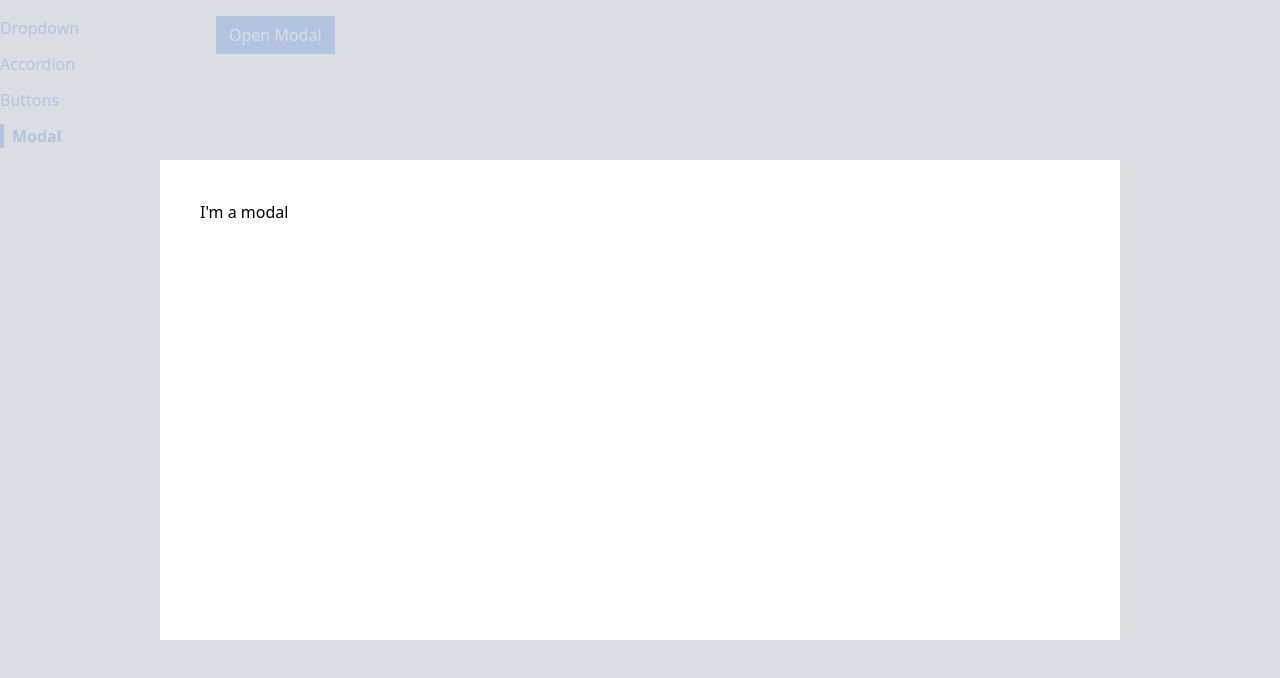
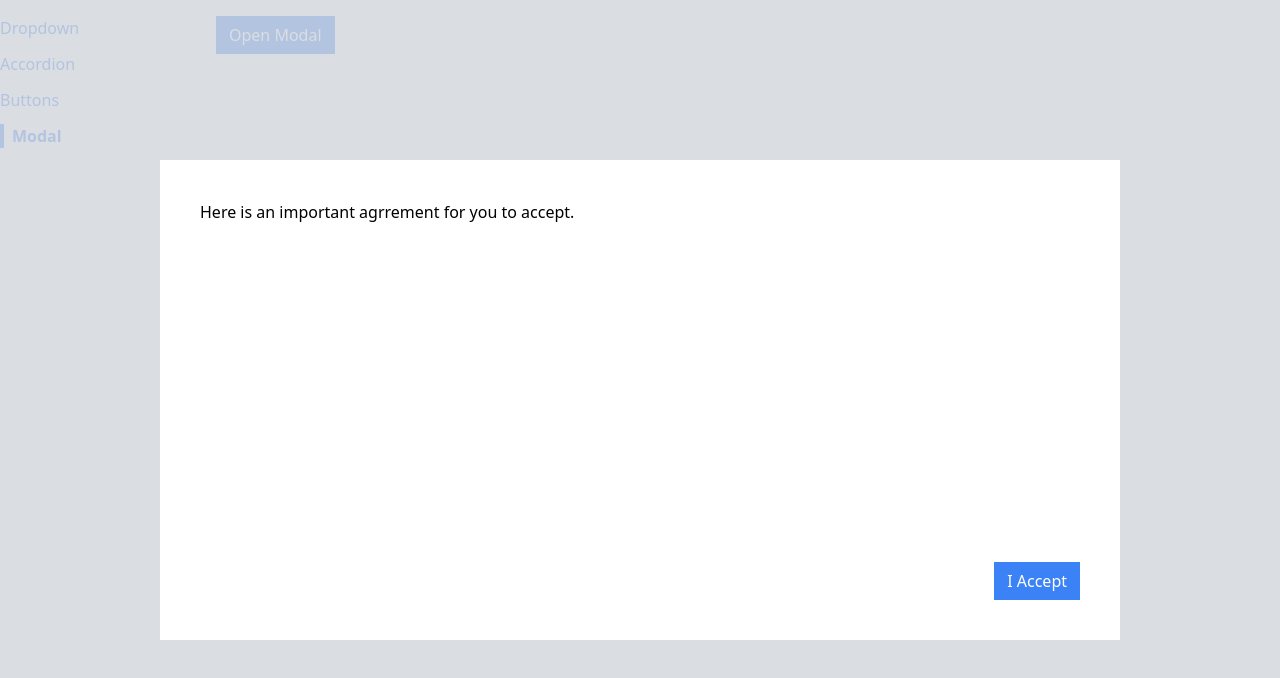
Before and after one commit to eduardotejeda/comps, a React (Create React App) app: page /modal in a window 1280 px wide. Both pictures are taken after a click on the button "Open Modal". Shown: the top 678 px of the page. Built offline with nearby package versions, Linux system fonts and the light colour scheme.

Commit message:
Finish modal example

```diff
--- a/src/components/Modal.js
+++ b/src/components/Modal.js
@@ -1,10 +1,27 @@
 import ReactDOM from "react-dom";
+import { useEffect } from "react";
 
-function Modal() {
+function Modal({onClose, children, actionBar}) {
+    useEffect(() => {
+        document.body.classList.add('overflow-hidden');
+
+        return () => {
+            document.body.classList.remove('overflow-hidden');
+        }
+    }, []);
+
+
     return ReactDOM.createPortal(
         <div>
-    <div className="absolute inset-0 bg-gray-300 opacity-80"></div>
-    <div className="absolute inset-40 p-10 bg-white">I'm a modal</div>
+    <div onClick={onClose} className="fixed inset-0 bg-gray-300 opacity-80"></div>
+    <div className="fixed inset-40 p-10 bg-white">
+        <div className="flex flex-col justify-between h-full">
+            {children}
+            <div className="flex justify-end">
+        {actionBar}
+        </div>
+        </div>
+    </div>
 </div>,
 document.querySelector('.modal-container')
     );
--- a/src/pages/ModalPage.js
+++ b/src/pages/ModalPage.js
@@ -6,16 +6,30 @@ function ModalPage() {
 
     const [showModal, setShowModal] = useState(false);
 
-    const handleClick = () => {
+        const handleClick = () => {
         setShowModal(true);
     };
 
+    const handleClose = () => {
+        setShowModal(false);
 
+    };
+
+
+    const actionBar = <div><Button onClick={handleClose} primary>I Accept</Button> </div>
+    const modal = <Modal onClose={handleClose} actionBar={actionBar}>
+    <p>
+        Here is an important agrrement for you to accept.
+    </p>
+    </Modal>
 
     return  (
         <div>
-            <Button onClick={handleClick} primary>Open Modal</Button>
-            {showModal && <Modal/>}
+            <Button onClick={handleClick} primary>
+                Open Modal
+            </Button>
+
+            {showModal && modal}
         </div>
     )
 
```
